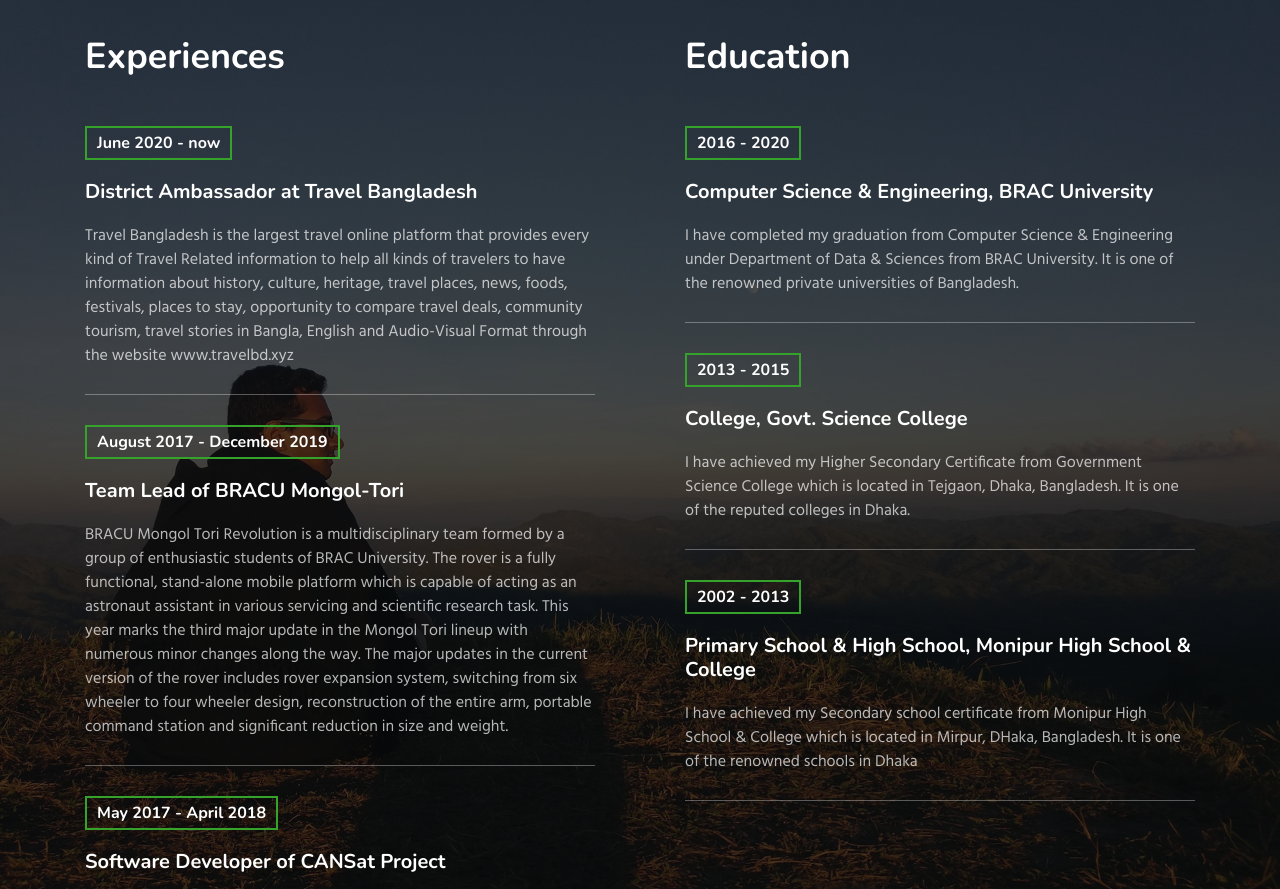
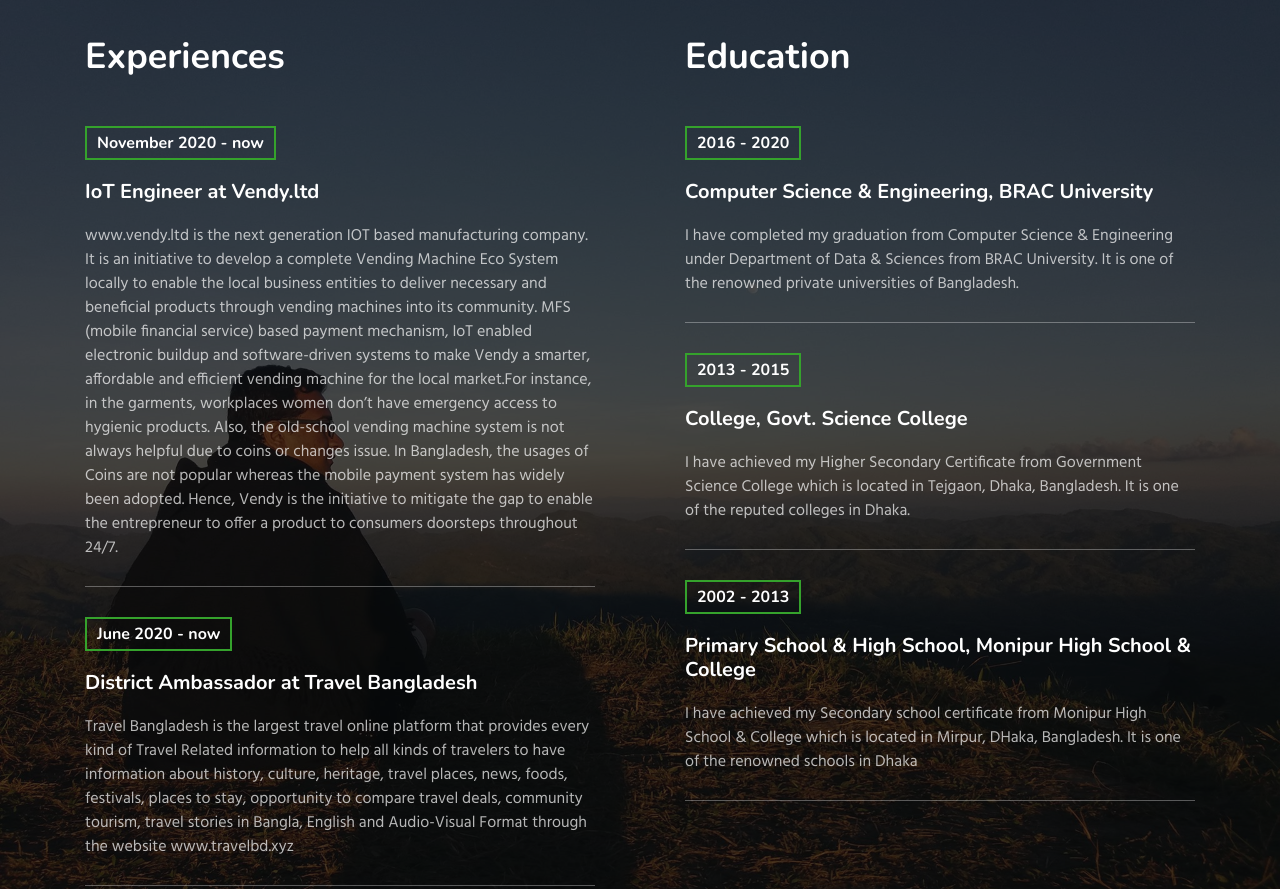
Before and after one commit to Razin1996/My-Website, a plain HTML site: page index.html in a window 1280 px wide. Shown: the part 1320-2209 px from the top of the page. Drawn offline with nearby package versions, Linux system fonts and the light colour scheme.

Commit message:
Update index.html

```diff
--- a/index.html
+++ b/index.html
@@ -150,11 +150,23 @@ Author URL: http://w3layouts.com
 
 				<div class="column1">
           <h3 class="mb-5">Experiences</h3>
+          <div class="experience-top">
+            <h5>November 2020 - now</h5>
+						<h4>IoT Engineer at Vendy.ltd</h4>
+						<p class="my-3 text-white">www.vendy.ltd is the next generation IOT based manufacturing company. It is an initiative to develop a complete Vending Machine
+              Eco System locally to enable the local business entities to deliver necessary and beneficial products through vending machines into its community.
+              MFS (mobile financial service) based payment mechanism, IoT enabled electronic buildup and software-driven systems to make Vendy a smarter, affordable and
+              efficient vending machine for the local market.For instance, in the garments, workplaces women don’t have emergency access to hygienic products.
+              Also, the old-school vending machine system is not always helpful due to coins or changes issue. In Bangladesh, the usages of Coins are not popular
+              whereas the mobile payment system has widely been adopted. Hence, Vendy is the initiative to mitigate the gap to enable the entrepreneur to offer
+              a product to consumers doorsteps throughout 24/7.</p>
+            </div>
 					<div class="experience-top">
             <h5>June 2020 - now</h5>
 						<h4>District Ambassador at Travel Bangladesh</h4>
-						<p class="my-3 text-white">Travel Bangladesh is the largest travel online platform that provides every kind of Travel Related information to help all kinds of travelers to have information about history, culture, heritage, travel
-            places, news, foods, festivals, places to stay, opportunity to compare travel deals, community tourism, travel stories in Bangla, English and Audio-Visual Format through the website www.travelbd.xyz</p>
+						<p class="my-3 text-white">Travel Bangladesh is the largest travel online platform that provides every kind of Travel Related information to help
+              all kinds of travelers to have information about history, culture, heritage, travel places, news, foods, festivals, places to stay, opportunity
+              to compare travel deals, community tourism, travel stories in Bangla, English and Audio-Visual Format through the website www.travelbd.xyz</p>
             </div>
             <div class="experience-top">
               <h5>August 2017 - December 2019</h5>
```
